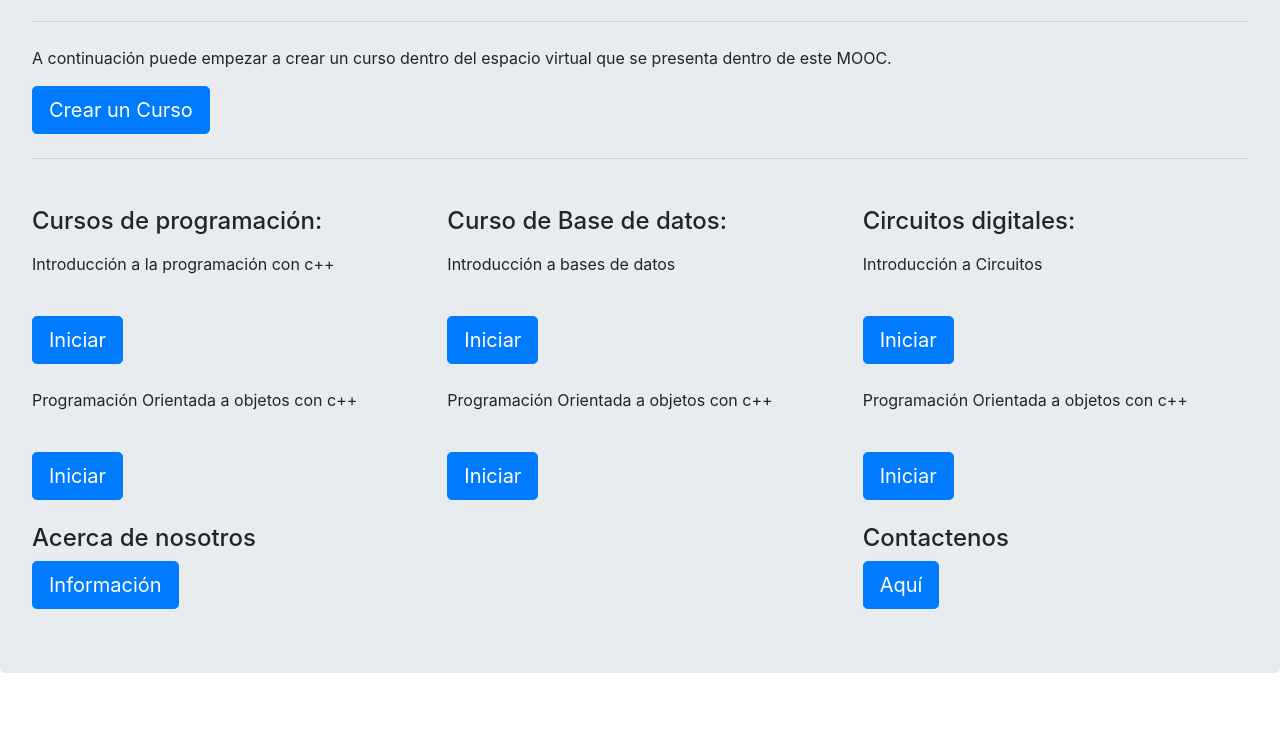
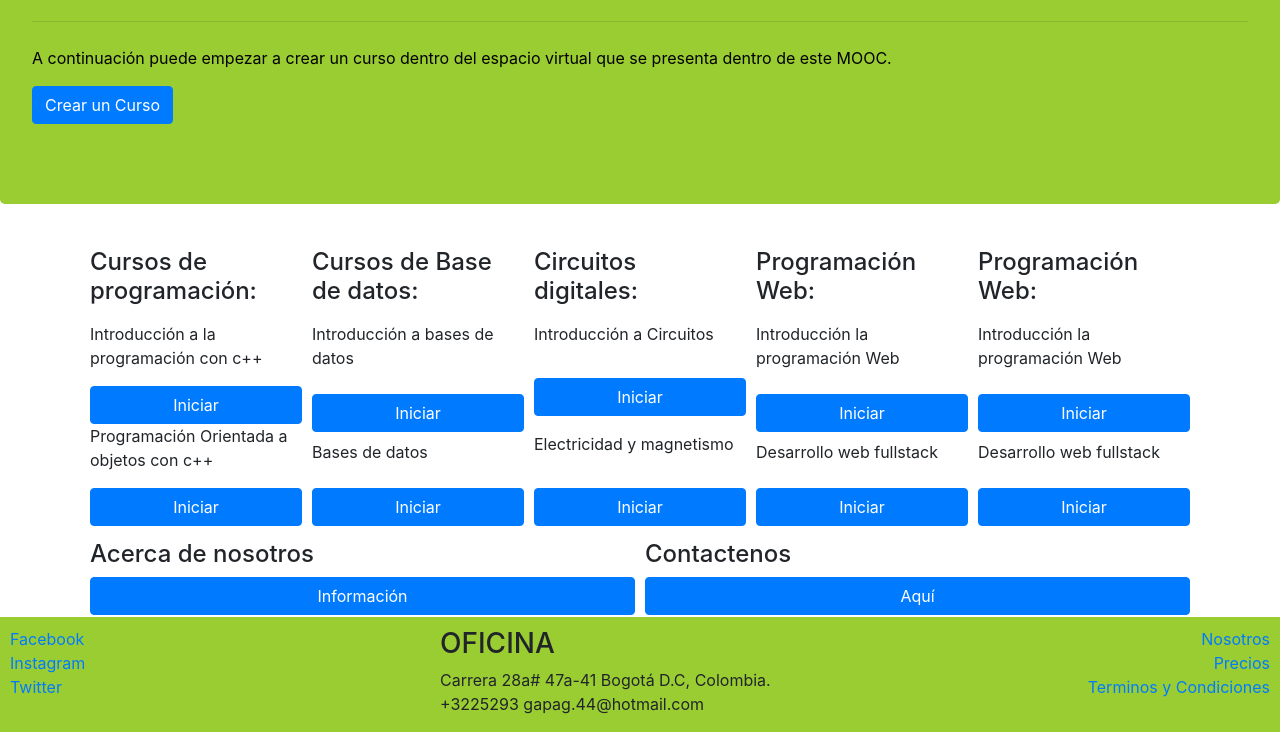
Before and after one commit to gapa8a/ProyectoWeb-MOOC, a website: page index.html in a window 1280 px wide. Shown: the part 172-904 px from the top of the page. Before the commit the page ends 877 px from the top, so only its background shows below. Drawn offline with nearby package versions, Linux system fonts and the light colour scheme.

Commit message:
Agregamos footer y estilos con flex

```diff
--- /dev/null
+++ b/css/main.css
@@ -0,0 +1,28 @@
+.jumbotron {
+    background-color:yellowgreen;
+    color: black;
+}
+
+footer{
+    padding: 10px 10px 0 10px;
+    background-color: yellowgreen;
+    margin-bottom: 0px;
+    margin-top: 10p;
+}
+
+.card-curso{
+flex: 1 150px;
+padding: 2px  5px 2px 5px;
+margin-top: 10px;
+
+}
+.btn-iniciar{
+    width: 100%;
+
+
+}
+.btn-infoaqui{
+    width: 100%;
+
+
+}
--- a/index.html
+++ b/index.html
@@ -7,6 +7,7 @@
 
     <!-- Bootstrap CSS -->
     <link rel="stylesheet" href="node_modules/bootstrap/dist/css/bootstrap.min.css" >
+    <link rel="stylesheet" href="css/main.css" >
 
     <title>¡Bienvenido, a un mooc!</title>
   </head>
@@ -19,102 +20,110 @@
 
       <p>A continuación puede empezar a crear un curso dentro del espacio virtual que se presenta dentro de este MOOC.</p>
       <p class="lead">
-        <a class="btn btn-primary btn-lg" href="#" role="button">Crear un Curso</a>
+        <a class="btn btn-primary" href="#" role="button">Crear un Curso</a>
       </p>
-      <hr class="my-4">
-    <div class"container">
-     <div class= "row">
-       <div class= "col-md">
-        <br>
-         <h4><p>Cursos de programación:</p></h4>
-         <p>Introducción a la programación con c++</p>
-         <br>
-         <a class="btn btn-primary btn-lg" href="#" role="button">Iniciar</a>
-         <br>
-         <br>
-         <p>Programación  Orientada a objetos con c++</p>
-         <br>
-         <a class="btn btn-primary btn-lg" href="#" role="button">Iniciar</a>
+    </div>
+    <div class="container">
+     <div class= "d-flex flex-wrap ">
+       <div class= "card-curso d-flex flex-column justify-content-between">
+        <div><h4><p>Cursos de programación:</p></h4>
+         <p>Introducción a la programación con c++</p></div>
+          <div><a class="btn btn-primary btn-iniciar" href="#" role="button">Iniciar</a></div>
+
+
+          <div>
+            <p>Programación  Orientada a objetos con c++</p>
+         </div>
+         <div> <a class="btn  btn-primary btn-iniciar" href="#" role="button">Iniciar</a></div>
        </div>
-       <div class= "col-md">
-        <br>
-      <h4><p>Curso de Base de datos:</p></h4>
-        <p>Introducción a bases de datos</p>
-        <br>
-        <a class="btn btn-primary btn-lg" href="#" role="button">Iniciar</a>
-        <br>
-        <br>
-        <p>Programación  Orientada a objetos con c++</p>
-        <br>
-        <a class="btn btn-primary btn-lg" href="#" role="button">Iniciar</a>
+       <div class= " card-curso d-flex flex-column justify-content-between">
+          <div><h4><p>Cursos de Base de datos:</p></h4>
+        <p>Introducción a bases de datos</p></div>
+
+        <div>  <a class="btn  btn-primary btn-iniciar" href="#" role="button">Iniciar</a></div>
+
+
+        <div><p>Bases de datos</p></div>
+
+
+        <div><a class="btn  btn-primary btn-iniciar" href="#" role="button">Iniciar</a></div>
       </div>
-      <div class= "col-md">
-        <br>
-      <h4><p>Circuitos digitales:</p></h4>
-      <p>Introducción a Circuitos</p>
-      <br>
-      <a class="btn btn-primary btn-lg" href="#" role="button">Iniciar</a>
-      <br>
-      <br>
-      <p>Programación  Orientada a objetos con c++</p>
-      <br>
-      <a class="btn btn-primary btn-lg" href="#" role="button">Iniciar</a>
+      <div class= "card-curso d-flex flex-column justify-content-between">
+        <div><h4><p>Circuitos digitales:</p></h4>
+      <p>Introducción a Circuitos</p></div>
+
+      <div>      <a class="btn  btn-primary btn-iniciar" href="#" role="button">Iniciar</a></div>
+
+      <div>      <p>Electricidad y magnetismo</p></div>
+
+<div><a class="btn  btn-primary btn-iniciar" href="#" role="button">Iniciar</a></div>
+      </div>
+
+      <div class= "card-curso d-flex flex-column justify-content-between">
+        <div><h4><p>Programación Web:</p></h4>
+      <p>Introducción la programación Web</p></div>
+
+      <div><a class="btn  btn-primary btn-iniciar" href="#" role="button">Iniciar</a></div>
+
+
+      <div><p>Desarrollo web fullstack</p></div>
+      <div>      <a class="btn  btn-primary btn-iniciar" href="#" role="button">Iniciar</a>
+</div>
+      </div>
+      <div class= "card-curso d-flex flex-column justify-content-between">
+        <div><h4><p>Programación Web:</p></h4>
+      <p>Introducción la programación Web</p></div>
+
+      <div>      <a class="btn btn-primary btn-iniciar" href="#" role="button">Iniciar</a>
+</div>
+
+<div>      <p>Desarrollo web fullstack</p>
+</div>
+<div>      <a class="btn btn-primary btn-iniciar" href="#" role="button">Iniciar</a>
+</div>
       </div>
 
      </div>
-     <br>
-     <div class="row">
-       <p>
-      <div class="col-md-8"><h4>Acerca de nosotros</h4>
-        <a class="btn btn-primary btn-lg" href="#" role="button">Información</a>
-      </div>
-      <div class="col-6 col-md-4"><h4>Contactenos</h4>
-        <a class="btn btn-primary btn-lg" href="#" role="button">Aquí</a></div>
-    </p>
+
+     <div class="d-flex">
+
+      <div class="card-curso"><h4>Acerca de nosotros</h4>
+
+
+      <div><a class="btn btn-primary btn-infoaqui" href="#" role="button">Información</a></div>
+    </div>
+      <div class="card-curso"><h4>Contactenos</h4>
+
+<div><a class="btn btn-primary btn-infoaqui" href="#" role="button">Aquí</a></div>
+</div>
+
+
+</div>
+
+
   </div>
-</div>
-   <!-- <div class= "row">
-       <div class= "col-md">
-        <br>
-         <h4><p>Cursos de programación:</p></h4>
-         <p>Introducción a la programación con c++</p>
-         <br>
-         <a class="btn btn-primary btn-lg" href="#" role="button">Iniciar</a>
-         <br>
-
-         <p>Programación  Orientada a objetos con c++</p>
-         <br>
-         <a class="btn btn-primary btn-lg" href="#" role="button">Iniciar</a>
-       </div>
-       <div class= "col-md">
-        <br>
-      <h4><p>Curso de Base de datos:</p></h4>
-        <p>Introducción a bases de datos</p>
-        <br>
-        <a class="btn btn-primary btn-lg" href="#" role="button">Iniciar</a>
-        <br>
-        <br>
-        <p>Programación  Orientada a objetos con c++</p>
-        <br>
-        <a class="btn btn-primary btn-lg" href="#" role="button">Iniciar</a>
-      </div>
-      <div class= "col-md">
-        <br>
-      <h4><p>Circuitos digitales:</p></h4>
-      <p>Introducción a Circuitos</p>
-      <br>
-      <a class="btn btn-primary btn-lg" href="#" role="button">Iniciar</a>
-      <br>
-      <br>
-
-      <p>Programación  Orientada a objetos con c++</p>
-      <br>
-      <a class="btn btn-primary btn-lg" href="#" role="button">Iniciar</a>
-      </div>
-     </div> -->
-
+  <footer>
+    <div class="row">
+    <div class="col-sm-4 d-flex flex-column">
+      <a href="http://www.facebook.com">Facebook</a>
+      <a href="http://www.instagram.com">Instagram</a>
+      <a href="http://www.twitter.com">Twitter</a>
+    </div>
+    <div class="col-sm-4">
+      <address>
+        <h3>OFICINA </h3>
+        Carrera 28a# 47a-41 Bogotá D.C, Colombia.
+        +3225293
+        gapag.44@hotmail.com
+      </address>
+    </div>
+    <div class="col-sm-4 d-flex flex-column align-items-end">
+      <a href="http://www.facebook.com">Nosotros</a>
+      <a href="http://www.instagram.com">Precios</a>
+      <a href="http://www.twitter.com">Terminos y Condiciones</a>
     </div>
   </div>
+  </footer>
     <!-- Optional JavaScript -->
     <!-- jQuery first, then Popper.js, then Bootstrap JS -->
     <script src="node_modules/jquery/dist/jquery.min.js"></script>
```
Also changed, not shown: css/Nuevo documento de texto.css (added).
